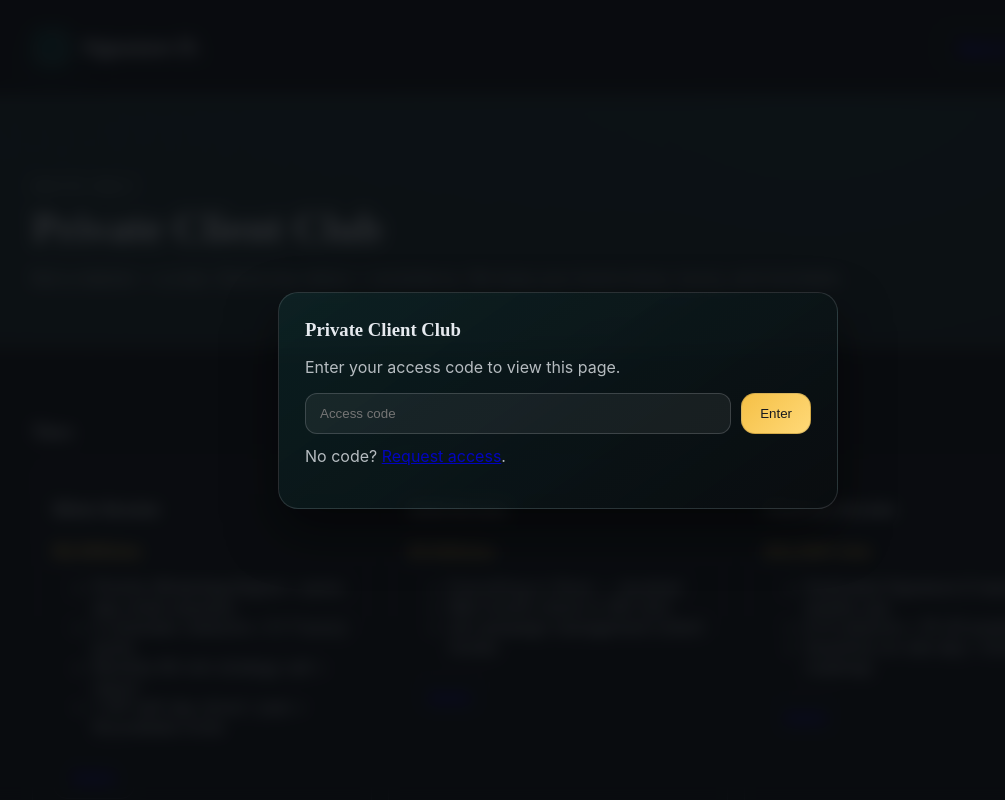
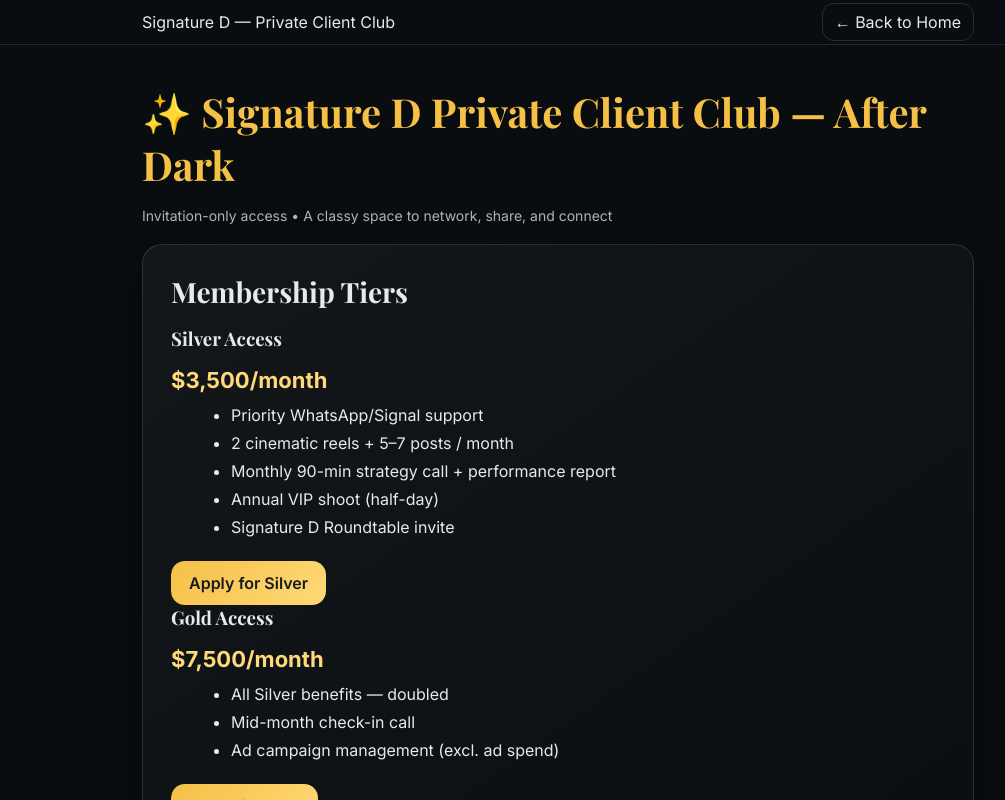
Before and after one commit to signatureddevelops/new, a plain HTML site: page private-club.html in a window 1280 px wide. Shown: the top 800 px of the page, without its empty margins (82-1087 px from the left). Drawn offline with nearby package versions, Linux system fonts and the light colour scheme.

Commit message:
Update private-club.html

```diff
--- a/private-club.html
+++ b/private-club.html
@@ -3,153 +3,129 @@
 <head>
   <meta charset="utf-8" />
   <meta name="viewport" content="width=device-width, initial-scale=1" />
-  <title>Signature D — Private Client Club</title>
-  <meta name="description" content="Private Client Club — not a retainer, a club: status + consistency." />
-  <link rel="icon" href="favicon.ico" />
-  <link rel="preconnect" href="https://fonts.gstatic.com" crossorigin>
-  <link rel="preconnect" href="https://fonts.googleapis.com">
+  <title>Signature D — Private Client Club — After Dark</title>
   <link href="https://fonts.googleapis.com/css2?family=Playfair+Display:wght@600;700&family=Inter:wght@300;400;600;700&display=swap" rel="stylesheet">
-  <meta http-equiv="Content-Security-Policy"
-        content="default-src 'self';
-                 img-src 'self' https: data:;
-                 style-src 'self' 'unsafe-inline' https://fonts.googleapis.com;
-                 font-src https://fonts.gstatic.com;
-                 script-src 'self';
-                 frame-src https:;">
   <style>
-    :root{--emerald:#0e3f3f;--emeraldDeep:#092c2c;--gold:#f5c046;--goldBright:#ffd978;--ink:#0a0d10;--silver:#e6eaef;--white:#fff}
+    :root{--emerald:#0e3f3f;--gold:#f5c046;--goldBright:#ffd978;--ink:#0a0d10;--silver:#e6eaef;--white:#fff;--charcoal:#14171a}
     *{box-sizing:border-box}
     html,body{margin:0;padding:0;background:var(--ink);color:var(--silver);font-family:Inter,system-ui,sans-serif}
-    .container{max-width:1100px;margin:0 auto;padding:24px}
-    header{position:sticky;top:0;z-index:50;background:rgba(10,13,16,.7);backdrop-filter:saturate(180%) blur(10px);border-bottom:1px solid rgba(230,234,239,.08)}
-    .brand{display:flex;align-items:center;gap:12px}
-    .logo{width:38px;height:38px;border-radius:12px;background:linear-gradient(135deg,var(--emeraldDeep),var(--emerald));box-shadow:0 0 0 1px rgba(255,217,120,.25),0 18px 40px rgba(9,44,44,.45)}
-    h1{font-family:"Playfair Display",serif;font-size:22px;margin:0}
-    .btn{display:inline-block;padding:12px 18px;border-radius:14px;border:1px solid rgba(230,234,239,.14);transition:transform .2s ease,box-shadow .2s ease}
-    .btn:hover{transform:translateY(-2px);box-shadow:0 12px 26px rgba(0,0,0,.35)}
-    .btn.gold{background:linear-gradient(135deg,var(--gold),var(--goldBright));color:#181a1e;border-color:rgba(0,0,0,.15)}
-    .hero{position:relative;overflow:hidden}
-    .heroBg{position:absolute;inset:0;background:
-      radial-gradient(1000px 600px at 70% -10%, rgba(14,63,63,.45), transparent),
-      radial-gradient(900px 500px at -10% 20%, rgba(9,44,44,.6), transparent),
-      linear-gradient(180deg, rgba(10,13,16,1) 0%, rgba(10,13,16,0.4) 60%, rgba(10,13,16,1) 100%)}
-    .starfield{position:absolute;inset:0;pointer-events:none;background-image:radial-gradient(#ffffff 1px, rgba(255,255,255,0) 2px);background-size:3px 3px;opacity:.10;animation:twinkle 7s linear infinite}
-    @keyframes twinkle{0%{opacity:.06}50%{opacity:.12}100%{opacity:.06}}
-    .heroInner{position:relative;padding:84px 24px 44px}
-    .kicker{letter-spacing:.22em;text-transform:uppercase;color:#cfe1de;font-size:12px;margin-bottom:10px}
-    .hero h2{font-family:"Playfair Display",serif;font-size:42px;margin:0 0 8px}
-    .section{padding:48px 24px;border-top:1px solid rgba(230,234,239,.08)}
-    .grid{display:grid;gap:16px}
-    .cols-3{grid-template-columns:1fr}
-    @media(min-width:980px){.cols-3{grid-template-columns:repeat(3,1fr)}}
-    .card{border:1px solid rgba(230,234,239,.12);border-radius:18px;padding:20px;background:linear-gradient(180deg, rgba(255,255,255,.02), rgba(255,255,255,0))}
-    .price{color:var(--gold);font-weight:700;margin:6px 0 0}
-    footer{padding:34px 24px;border-top:1px solid rgba(230,234,239,.08)}
-    .fine{opacity:.78}
-    /* Soft gate overlay */
-    .gate{position:fixed;inset:0;background:rgba(10,13,16,.84);backdrop-filter:blur(8px);display:flex;align-items:center;justify-content:center;z-index:100}
-    .gateCard{width:min(560px,92%);border-radius:20px;border:1px solid rgba(230,234,239,.14);background:linear-gradient(145deg, rgba(14,63,63,.35), rgba(10,13,16,.9));padding:26px;box-shadow:0 22px 50px rgba(0,0,0,.5)}
-    .gateCard h3{font-family:"Playfair Display",serif;margin:0 0 8px}
-    .row{display:flex;gap:10px;margin-top:10px}
-    input[type="password"]{flex:1;padding:12px 14px;border-radius:12px;border:1px solid rgba(230,234,239,.18);background:rgba(255,255,255,.06);color:var(--silver)}
-    .err{color:#ffd0d0;font-size:13px;display:none;margin-top:6px}
+    a{color:inherit;text-decoration:none}
+    .container{max-width:880px;margin:0 auto;padding:40px 24px}
+    header{position:sticky;top:0;z-index:5;background:rgba(10,13,16,.7);backdrop-filter:saturate(180%) blur(10px);border-bottom:1px solid rgba(230,234,239,.12)}
+    .headerInner{max-width:880px;margin:0 auto;display:flex;justify-content:space-between;align-items:center;padding:12px 24px}
+    .smallLink{padding:8px 12px;border-radius:12px;border:1px solid rgba(230,234,239,.14)}
+    h1,h2,h3{font-family:"Playfair Display",serif;margin:0 0 16px}
+    h1{font-size:40px;color:var(--gold)}
+    h2{font-size:28px;color:var(--silver)}
+    .card{border:1px solid rgba(230,234,239,.14);border-radius:20px;padding:28px;margin:20px 0;background:linear-gradient(145deg,var(--charcoal),rgba(10,13,16,.95));box-shadow:0 18px 40px rgba(0,0,0,.45)}
+    .price{font-size:22px;font-weight:700;color:var(--goldBright)}
+    ul{margin:12px 0 0 20px}
+    li{margin:8px 0}
+    footer{padding:24px;text-align:center;font-size:14px;color:var(--silver);opacity:.75;border-top:1px solid rgba(230,234,239,.12)}
+    .btn{display:inline-block;padding:12px 18px;margin-top:16px;border-radius:14px;background:linear-gradient(135deg,var(--gold),var(--goldBright));color:#181a1e;font-weight:600}
+    .lock{font-size:14px;opacity:.75;margin-top:8px}
+    /* Chatroom */
+    .chatroom{margin-top:40px;border-radius:20px;border:1px solid rgba(230,234,239,.12);background:linear-gradient(145deg,rgba(14,63,63,.35),rgba(10,13,16,.9));padding:20px;box-shadow:0 18px 40px rgba(0,0,0,.4)}
+    .chatroom h2{font-size:24px;color:var(--gold);margin-bottom:12px}
+    .messages{height:300px;overflow-y:auto;padding:12px;border-radius:14px;background:rgba(255,255,255,.03);margin-bottom:12px}
+    .msg{margin:6px 0;padding:8px 12px;border-radius:12px;background:rgba(255,255,255,.05)}
+    .msg.me{background:linear-gradient(135deg,var(--gold),var(--goldBright));color:#181a1e;text-align:right}
+    .chat-input{display:flex;gap:8px}
+    .chat-input input{flex:1;padding:12px 14px;border-radius:12px;border:1px solid rgba(230,234,239,.18);background:rgba(255,255,255,.08);color:var(--silver)}
+    .chat-input button{padding:12px 16px;border-radius:12px;background:var(--emerald);color:var(--white);border:none;font-weight:600;cursor:pointer}
+    .chat-input button:hover{background:#0b2e2e}
   </style>
 </head>
 <body>
+  <!-- Simple header with a working link back to home -->
   <header>
-    <div class="container" style="display:flex;justify-content:space-between;align-items:center">
-      <div class="brand"><div class="logo" aria-hidden="true"></div><h1>Signature D.</h1></div>
-      <a class="btn" href="index.html">Back to Home</a>
+    <div class="headerInner">
+      <div>Signature D — Private Client Club</div>
+      <nav>
+        <a class="smallLink" href="index.html">← Back to Home</a>
+      </nav>
     </div>
   </header>
 
-  <section class="hero" aria-label="Hero">
-    <div class="heroBg"></div><div class="starfield"></div>
-    <div class="heroInner container">
-      <div class="kicker">Invite Only</div>
-      <h2>Private Client Club</h2>
-      <p class="fine">Not a retainer — a club. Clients buy status + consistency. We keep your brand sharp, luxury, and inevitable.</p>
+  <div class="container">
+    <h1>✨ Signature D Private Client Club — After Dark</h1>
+    <p class="lock">Invitation-only access • A classy space to network, share, and connect</p>
+
+    <div class="card">
+      <h2>Membership Tiers</h2>
+
+      <h3>Silver Access</h3>
+      <div class="price">$3,500/month</div>
+      <ul>
+        <li>Priority WhatsApp/Signal support</li>
+        <li>2 cinematic reels + 5–7 posts / month</li>
+        <li>Monthly 90-min strategy call + performance report</li>
+        <li>Annual VIP shoot (half-day)</li>
+        <li>Signature D Roundtable invite</li>
+      </ul>
+      <a href="#apply" class="btn">Apply for Silver</a>
+
+      <h3>Gold Access</h3>
+      <div class="price">$7,500/month</div>
+      <ul>
+        <li>All Silver benefits — doubled</li>
+        <li>Mid-month check-in call</li>
+        <li>Ad campaign management (excl. ad spend)</li>
+      </ul>
+      <a href="#apply" class="btn">Apply for Gold</a>
+
+      <h3>Platinum Access</h3>
+      <div class="price">$12,500+/month</div>
+      <ul>
+        <li>Dedicated Signature D team</li>
+        <li>6–8 reels + 15–20 posts / month</li>
+        <li>Weekly operational support</li>
+        <li>Quarterly on-site day</li>
+        <li>Empire growth roadmap</li>
+      </ul>
+      <a href="#apply" class="btn">Apply for Platinum</a>
     </div>
-  </section>
 
-  <section class="section">
-    <div class="container">
-      <h3 style="font-family:'Playfair Display',serif;margin:0 0 14px">Tiers</h3>
-      <div class="grid cols-3">
-        <div class="card">
-          <h4>Silver Access</h4>
-          <div class="price">$3,500/mo</div>
-          <ul>
-            <li>Priority WhatsApp/Signal • same-day small requests</li>
-            <li>2 cinematic reels/mo • 5–7 luxury posts</li>
-            <li>Monthly 90-min strategy call + report</li>
-            <li>1 VIP half-day shoot / year • Roundtable invite</li>
-          </ul>
-          <a class="btn" href="#apply">Apply</a>
-        </div>
-        <div class="card">
-          <h4>Gold Access</h4>
-          <div class="price">$7,500/mo</div>
-          <ul>
-            <li>Everything in Silver — doubled</li>
-            <li>Mid-month check-in (60 min)</li>
-            <li>Ad campaign management (client funds)</li>
-          </ul>
-          <a class="btn" href="#apply">Apply</a>
-        </div>
-        <div class="card">
-          <h4>Platinum Access</h4>
-          <div class="price">$12,500+/mo</div>
-          <ul>
-            <li>Dedicated Signature D team • weekly ops</li>
-            <li>6–8 reels/mo • 15–20 posts/mo</li>
-            <li>Quarterly on-site day • Growth roadmap</li>
-          </ul>
-          <a class="btn" href="#apply">Apply</a>
-        </div>
+    <!-- ✅ Real target for the Apply buttons -->
+    <div id="apply" class="card">
+      <h2>Apply to the Private Client Club</h2>
+      <p class="lock">Approvals are limited. Please complete the short form below.</p>
+      <!-- Replace the src with your Google Form link -->
+      <iframe src="" width="100%" height="720" frameborder="0" marginheight="0" marginwidth="0" style="border-radius:14px;border:1px solid rgba(230,234,239,.12);background:rgba(255,255,255,.02)"></iframe>
+      <p class="lock" style="margin-top:10px">Prefer email? <a href="mailto:narinedevirn@gmail.com">narinedevirn@gmail.com</a></p>
+    </div>
+
+    <!-- Lounge (simple local chat UI) -->
+    <div class="chatroom">
+      <h2>🕯️ After Dark Lounge</h2>
+      <div class="messages" id="messages">
+        <div class="msg">Welcome to the lounge — share freely, stay classy ✨</div>
       </div>
-    </div>
-  </section>
-
-  <section id="apply" class="section">
-    <div class="container">
-      <h3 style="font-family:'Playfair Display',serif;margin:0 0 14px">Apply to the Club</h3>
-      <p class="fine">Please complete the form below. Approvals are limited.</p>
-      <!-- Replace with your Google Form URL -->
-      <iframe src="" width="100%" height="760" frameborder="0" marginheight="0" marginwidth="0"
-              loading="lazy"
-              style="border-radius:14px;border:1px solid rgba(230,234,239,.12);background:rgba(255,255,255,.02)"></iframe>
-    </div>
-  </section>
-
-  <footer>
-    <div class="container" style="display:flex;justify-content:space-between;flex-wrap:wrap;gap:10px;align-items:center">
-      <div>© <span id="yr"></span> DeVirn Signature House, Inc.</div>
-      <div class="fine">We don’t chase attention — we own it.</div>
-    </div>
-  </footer>
-
-  <!-- Soft Gate -->
-  <div class="gate" id="gate" aria-modal="true" role="dialog">
-    <div class="gateCard">
-      <h3>Private Client Club</h3>
-      <p class="fine">Enter your access code to view this page.</p>
-      <div class="row">
-        <input type="password" id="code" placeholder="Access code" aria-label="Access code" />
-        <button class="btn gold" id="enter" type="button">Enter</button>
+      <div class="chat-input">
+        <input type="text" id="chatInput" placeholder="Type your message..." />
+        <button onclick="sendMsg()">Send</button>
       </div>
-      <div class="err" id="err">Incorrect code. Please try again.</div>
-      <p class="fine" style="margin-top:12px">No code? <a href="mailto:narinedevirn@gmail.com">Request access</a>.</p>
     </div>
   </div>
 
+  <footer>
+    © <span id="yr"></span> DeVirn Signature House, Inc. • Private Access
+  </footer>
+
   <script>
     document.getElementById('yr').textContent=new Date().getFullYear();
-    const gate=document.getElementById('gate'); const input=document.getElementById('code'); const err=document.getElementById('err');
-    const check=()=>{ const pass=(input.value||'').trim().toUpperCase(); if(pass==='SIGNATURE'){ gate.style.display='none'; sessionStorage.setItem('sd_client_gate','ok'); } else { err.style.display='block'; } };
-    document.getElementById('enter').addEventListener('click',check);
-    input.addEventListener('keydown',e=>{ if(e.key==='Enter') check(); });
-    if(sessionStorage.getItem('sd_client_gate')==='ok'){ gate.style.display='none'; }
+
+    function sendMsg(){
+      const input=document.getElementById('chatInput');
+      const val=input.value.trim();
+      if(!val) return;
+      const msg=document.createElement('div');
+      msg.className='msg me';
+      msg.textContent=val;
+      document.getElementById('messages').appendChild(msg);
+      input.value='';
+      document.getElementById('messages').scrollTop=document.getElementById('messages').scrollHeight;
+    }
   </script>
 </body>
 </html>
```
